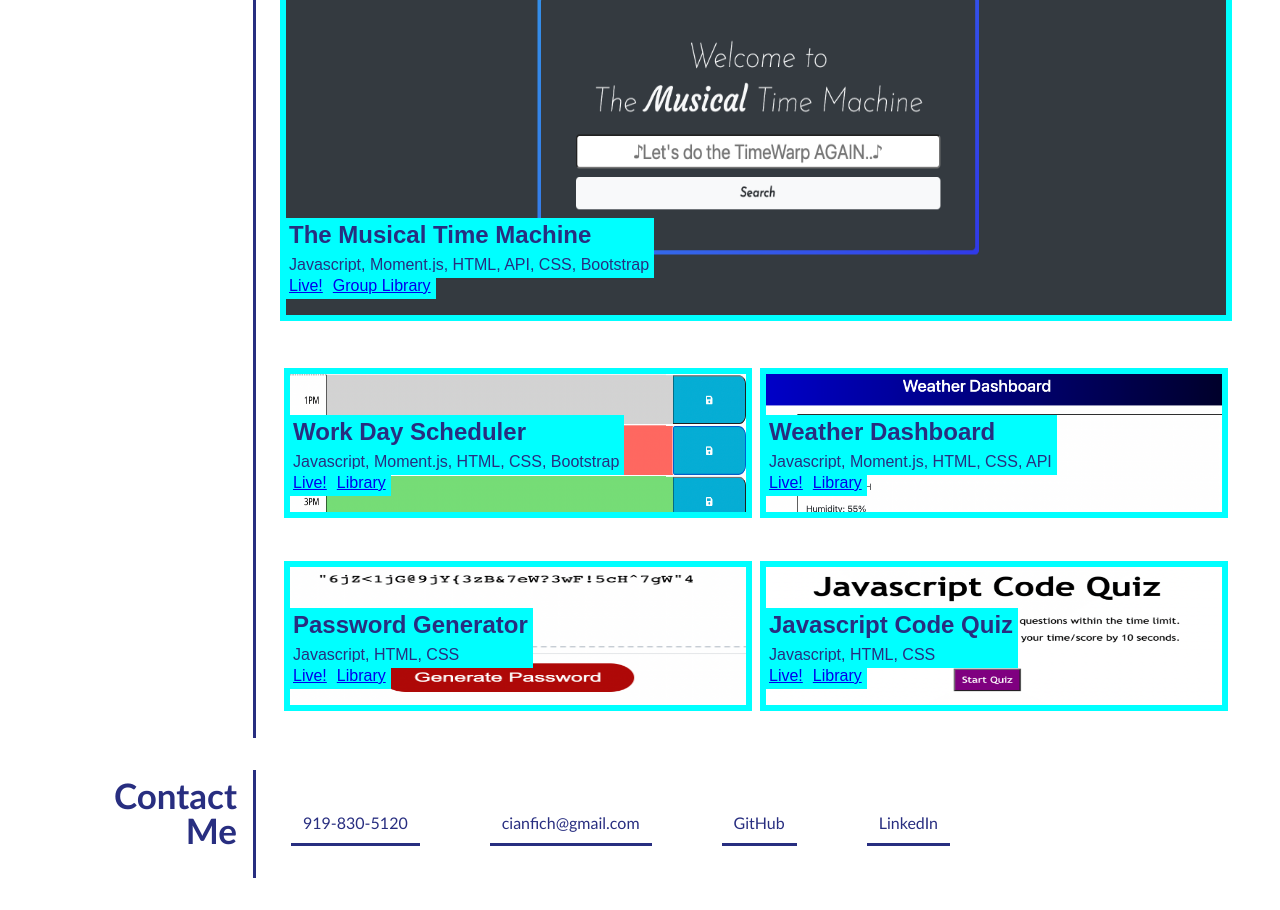
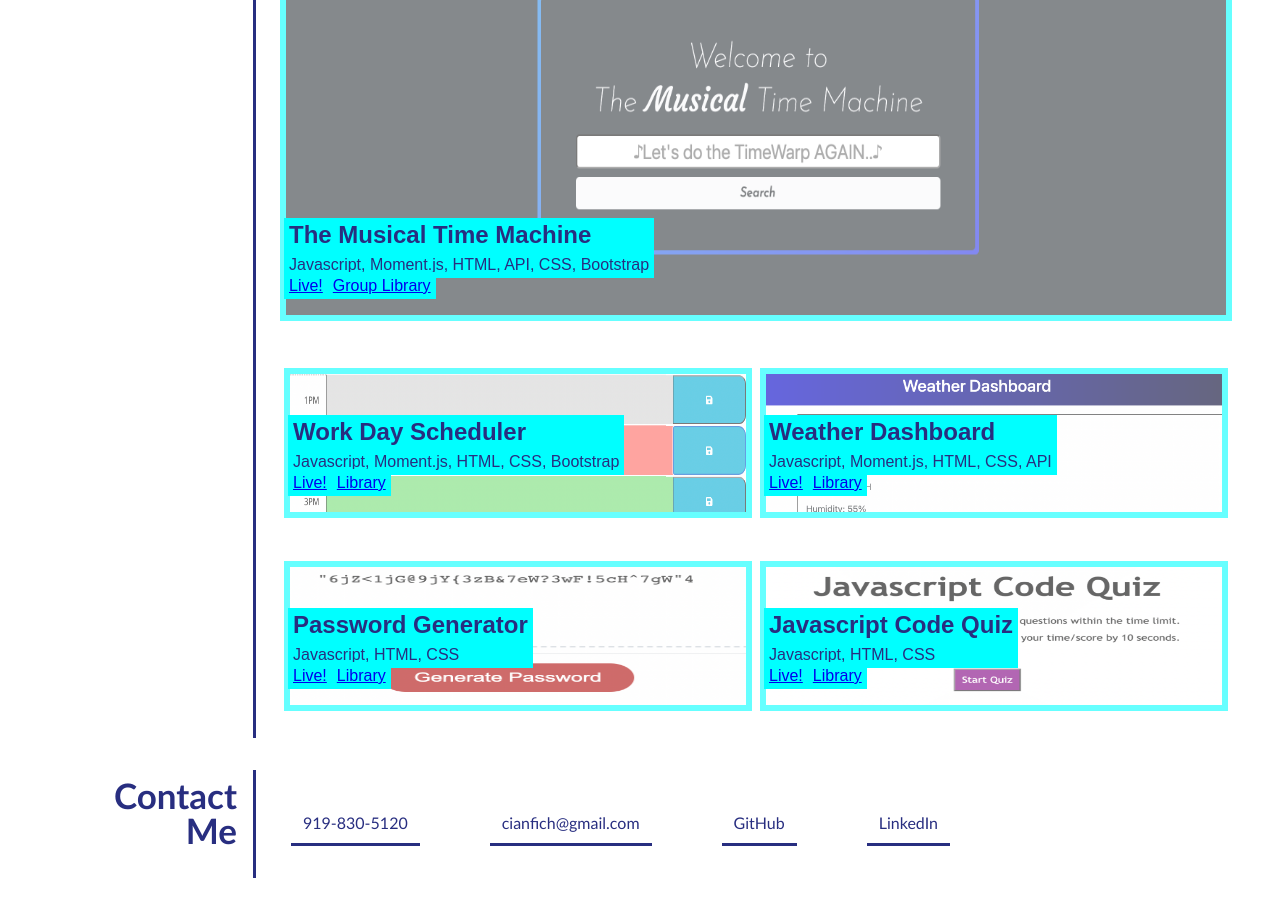
Before and after one commit to cianfich1016/Personal-Portfolio, a plain HTML site: page index.html in a window 1280 px wide. Shown: the part 551-1461 px from the top of the page. Drawn offline with Linux system fonts and the light colour scheme.

Commit message:
Changed opacity of pictures for projects.

```diff
--- a/Assets/css/style.css
+++ b/Assets/css/style.css
@@ -146,7 +146,6 @@ h1 {
     margin-top: .5rem;
 
 }
-
 /*Allow project images to have text block captions. (Lines 151-181)*/
 h4 {
     font-size: 150%;
@@ -176,6 +175,10 @@ h4 {
     position: relative;
     text-align: left;
     color: #282e80;
+}
+
+.entireImage img{
+    filter: opacity(60%);
 }
 
 
```
